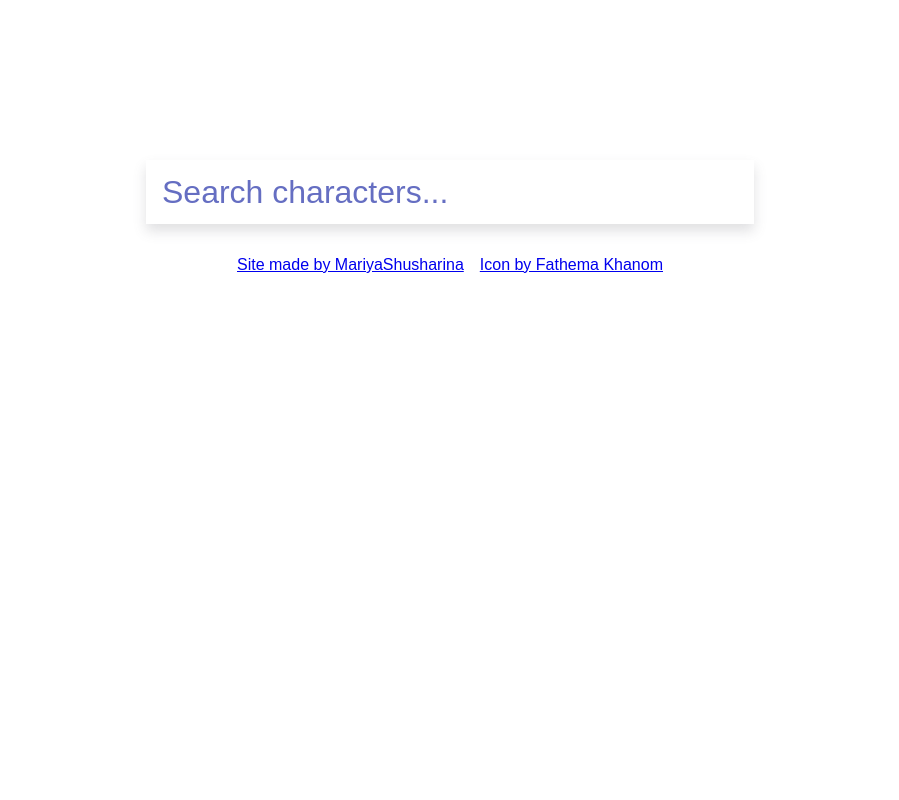
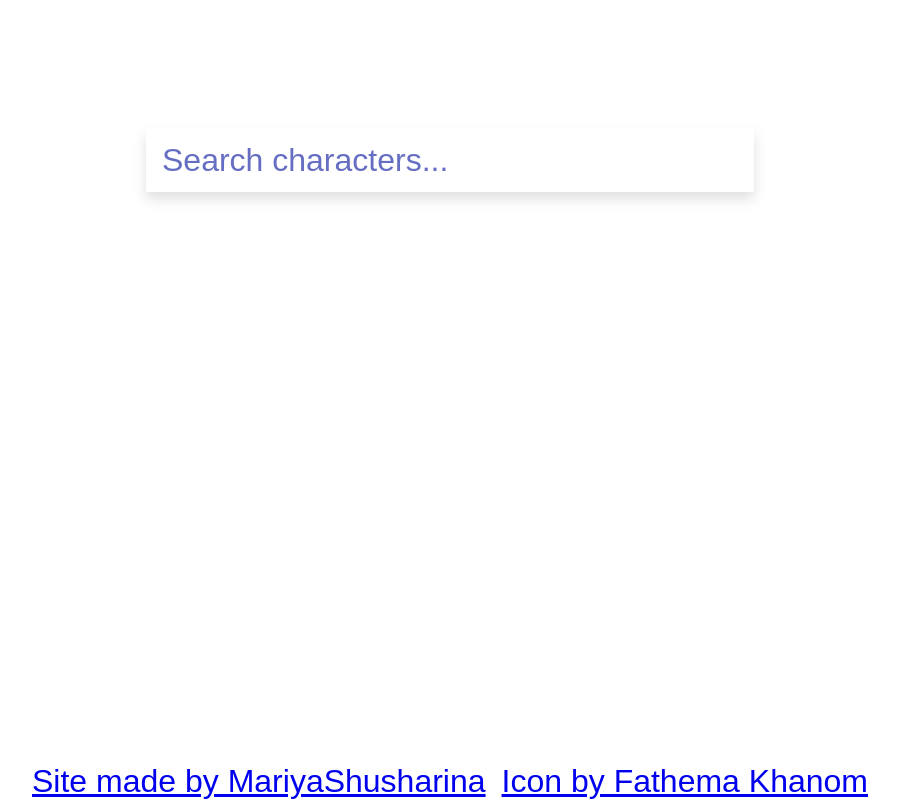
Before and after one commit to MariyaShusharina/fuse8-january-2025, a plain HTML site: page index.html in a window 1280 px wide. Shown: the whole page, without its empty margins (190-1089 px from the left). Drawn offline with nearby package versions, Linux system fonts and the light colour scheme.

Commit message:
fix: adjust styles of main container and body

```diff
--- a/style.css
+++ b/style.css
@@ -17,10 +17,11 @@ body {
   background-color: #ffffff;
 
   font-family: Arial, sans-serif;
+  font-size: 2rem;
 }
 
 main {
-  padding: 2rem;
+  height: 100vh;
 }
 
 input {
```
